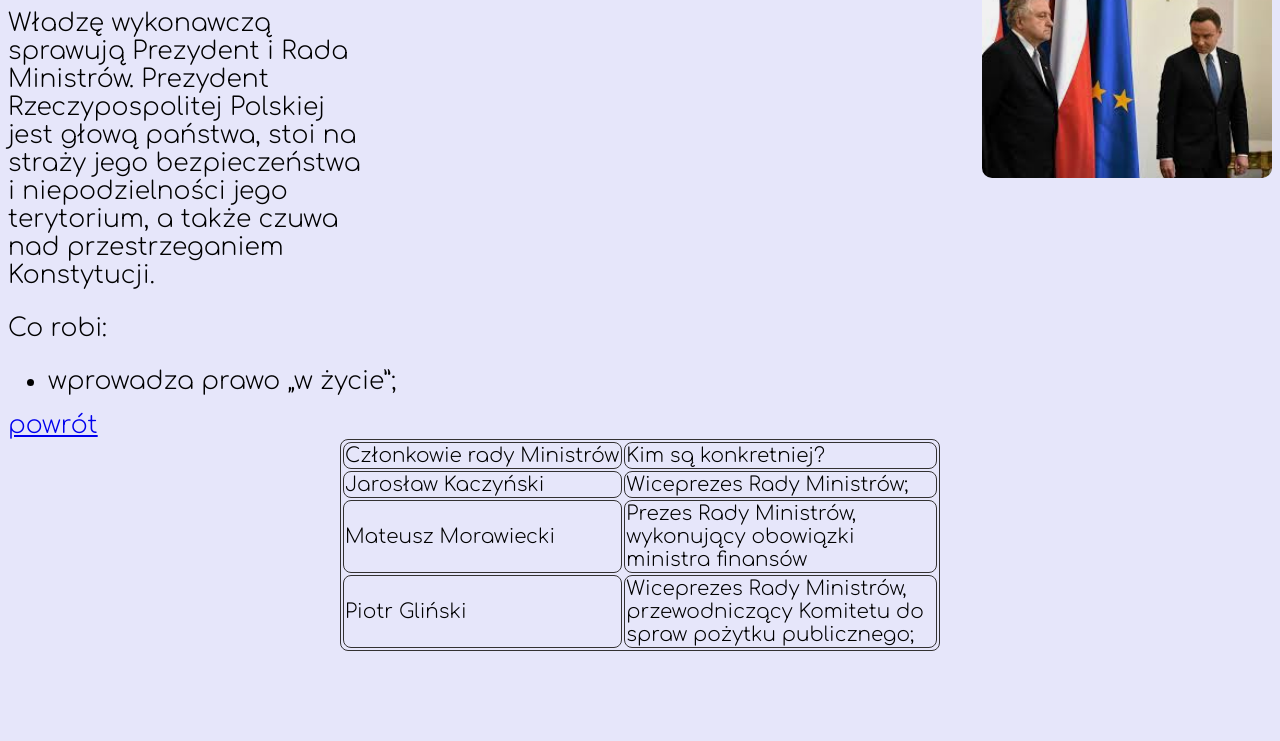
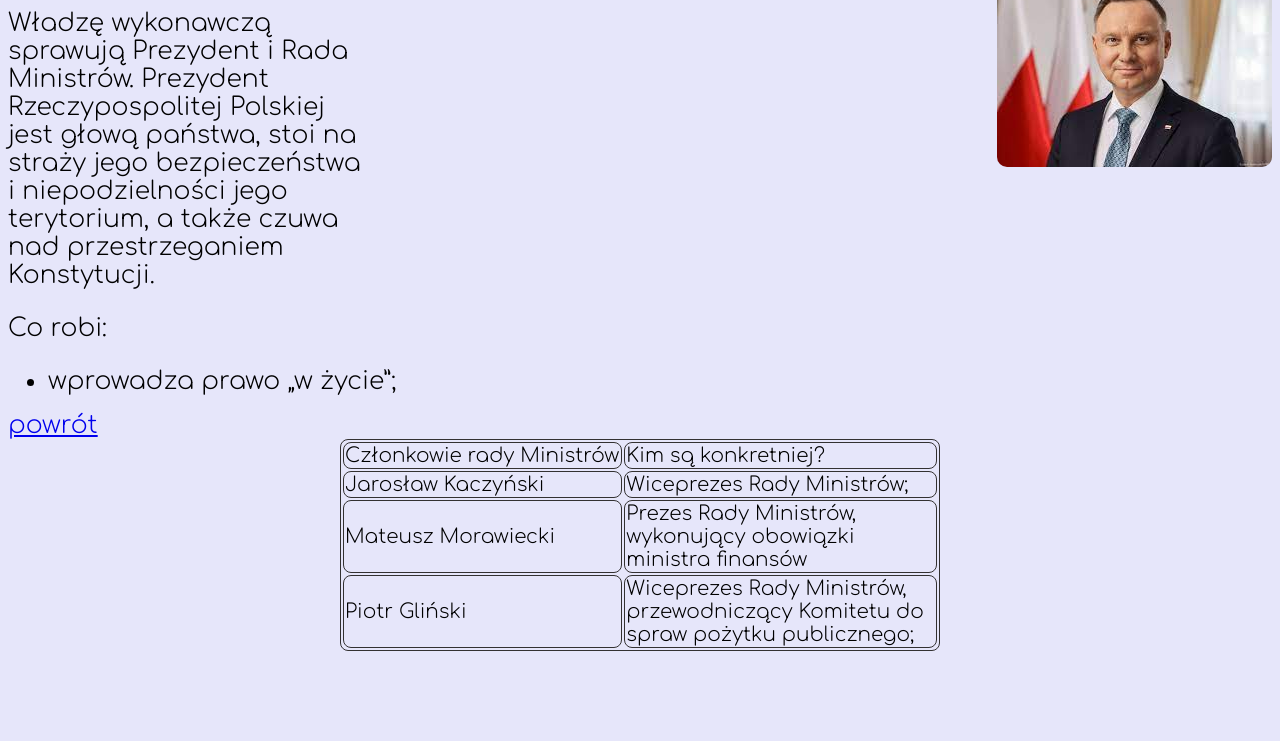
Before and after one commit to Lixfer/Trojpodzial_wladzy, a plain HTML site: page wladza_wykonawcza.html in a window 1280 px wide. Shown: the part 59-800 px from the top of the page. Drawn offline with Linux system fonts and the light colour scheme.

Commit message:
img change

```diff
--- a/wladza_wykonawcza.html
+++ b/wladza_wykonawcza.html
@@ -19,7 +19,7 @@
     <h1>
         Władza wykonawcza
     </h1>
-    <img src="obrazy/prezydent.jpg" class="img4">
+    <img src="obrazy/andrzejduda.jpg" class="img4">
     <p class="tekst2">Władzę wykonawczą sprawują Prezydent i Rada Ministrów. Prezydent Rzeczypospolitej Polskiej jest głową państwa, stoi na straży jego bezpieczeństwa i niepodzielności jego terytorium, a także czuwa nad przestrzeganiem Konstytucji.
     </p>
     <p class="wykonawcza">Co robi:
```
Also changed, not shown: obrazy/prezydent.jpg (deleted).
